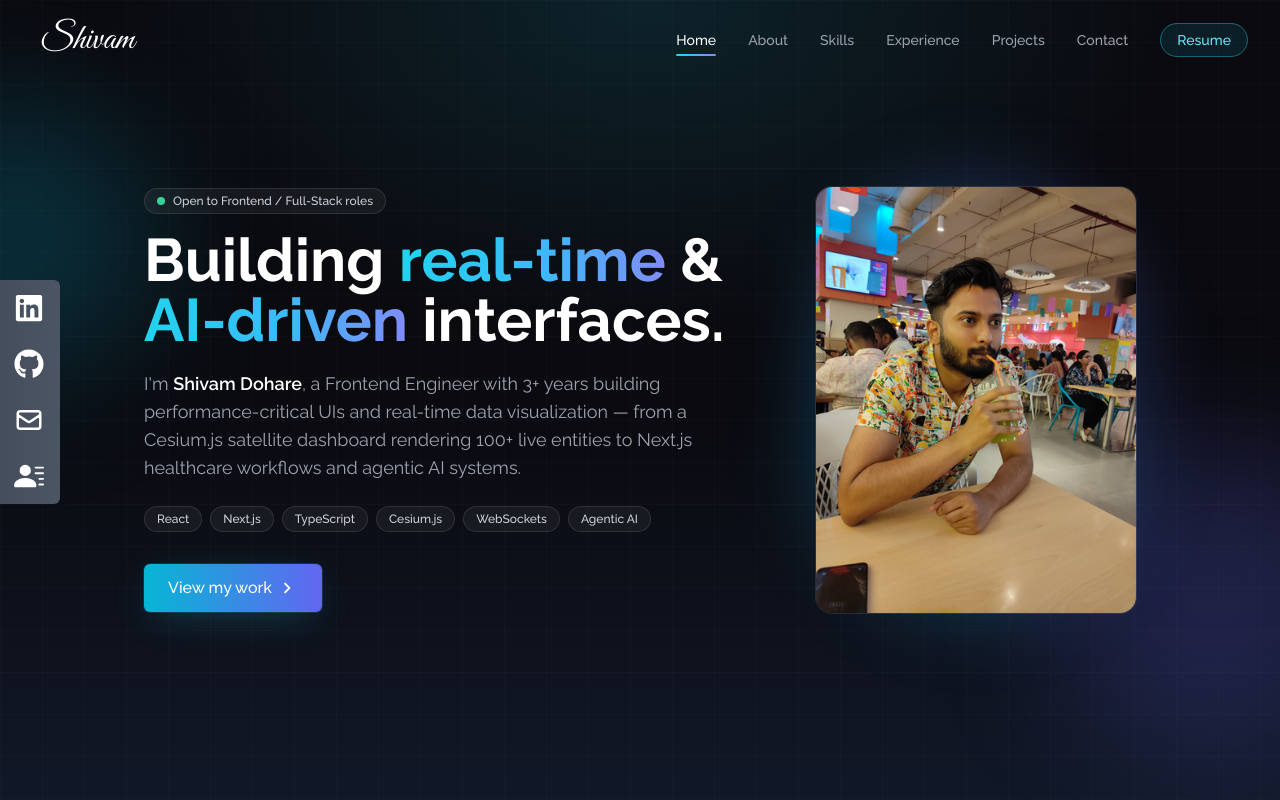
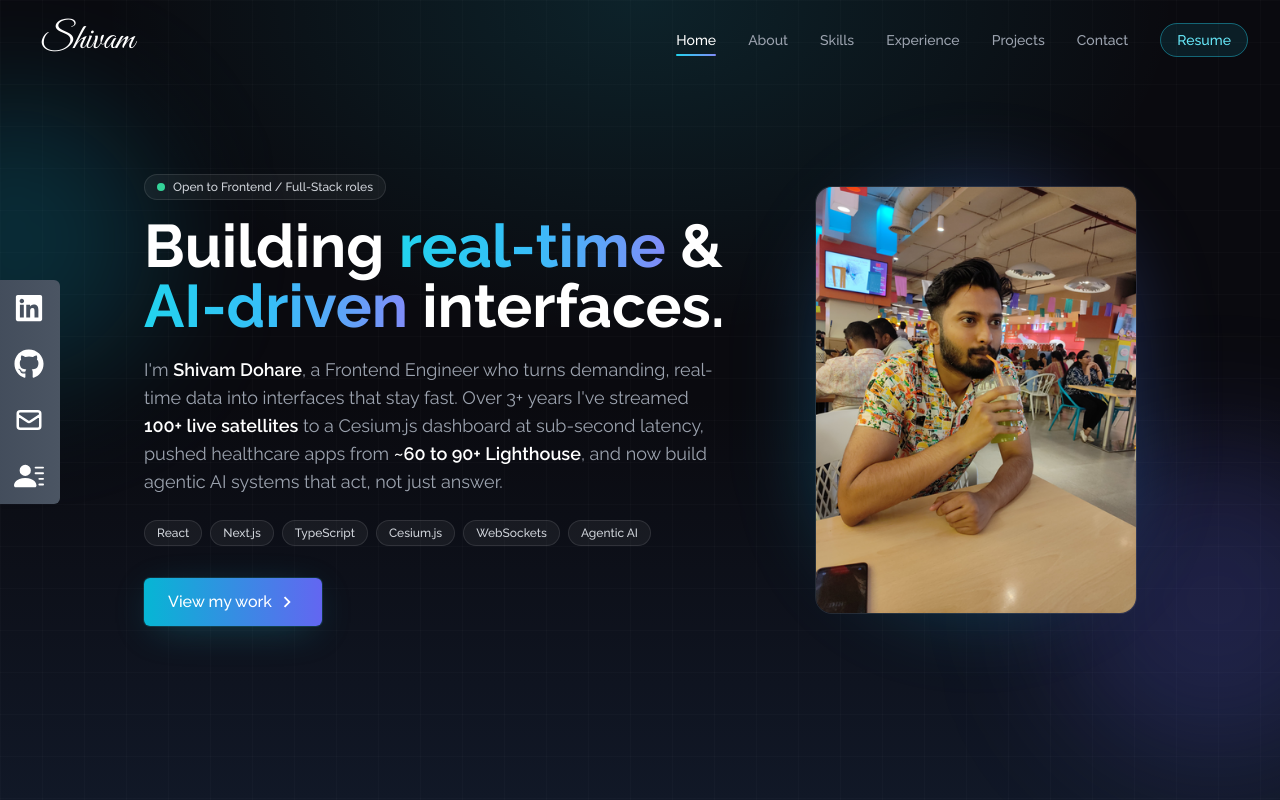
Before and after one commit to shivamdohare/My-Portfolio, a React (Create React App) app: page / in a window 1280 px wide. Shown: the top 800 px of the page. Built offline with nearby package versions, Linux system fonts and the light colour scheme.

Commit message:
intro change

```diff
--- a/package.json
+++ b/package.json
@@ -1,5 +1,5 @@
 {
-  "name": "one-portfolio",
+  "name": "portfolio",
   "version": "0.1.0",
   "private": true,
   "dependencies": {
--- a/src/components/Home.jsx
+++ b/src/components/Home.jsx
@@ -35,10 +35,12 @@ const Home = () => {
 
           <p className="mt-5 max-w-xl animate-fade-up text-base leading-relaxed text-gray-400 sm:text-lg">
             I'm <span className="font-semibold text-white">Shivam Dohare</span>, a
-            Frontend Engineer with 3+ years building performance-critical UIs and
-            real-time data visualization — from a Cesium.js satellite dashboard
-            rendering 100+ live entities to Next.js healthcare workflows and
-            agentic AI systems.
+            Frontend Engineer who turns demanding, real-time data into interfaces
+            that stay fast. Over 3+ years I've streamed{" "}
+            <span className="font-semibold text-white">100+ live satellites</span> to
+            a Cesium.js dashboard at sub-second latency, pushed healthcare apps from{" "}
+            <span className="font-semibold text-white">~60 to 90+ Lighthouse</span>,
+            and now build agentic AI systems that act, not just answer.
           </p>
 
           <div className="mt-6 flex flex-wrap gap-2">
```
Also changed, not shown: 1 other file (tests, documents, lock files or other folders).
